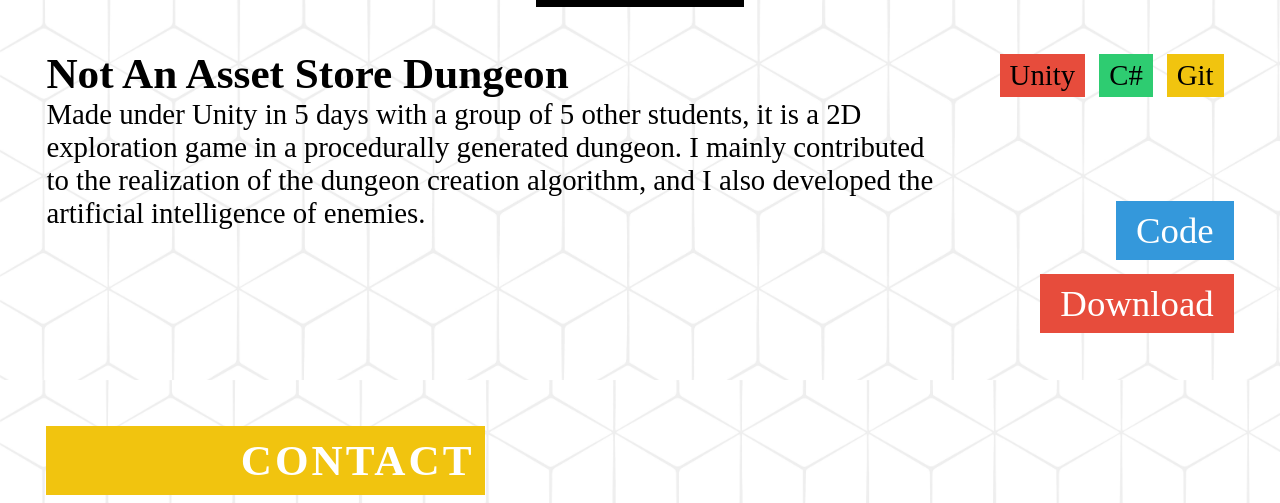
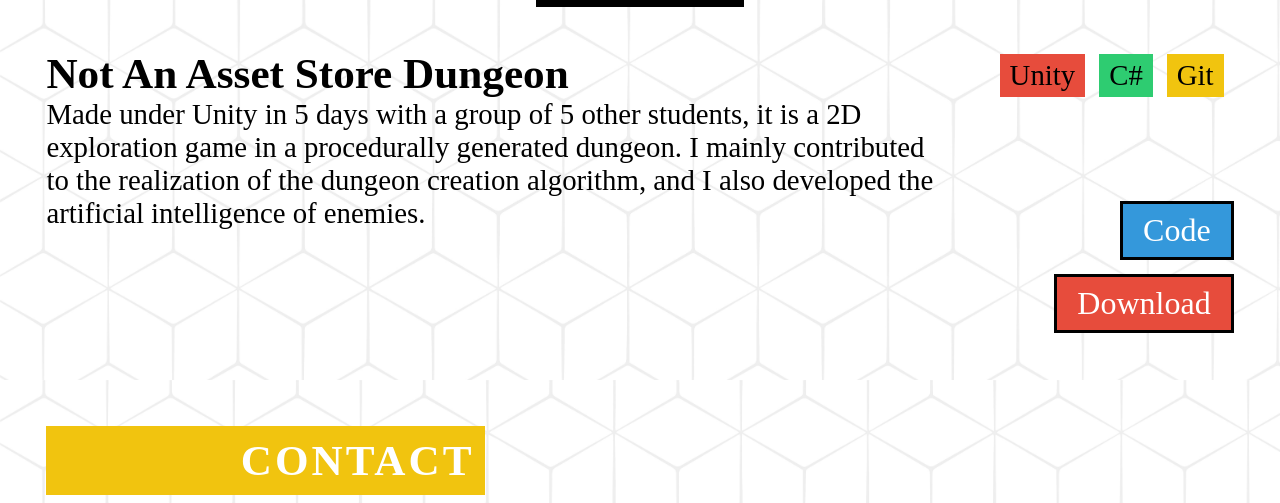
Before and after one commit to tomperr/portfolio, a PHP site: page / in a window 1280 px wide. Shown: the part 3979-4482 px from the top of the page. Run offline with PHP 8.4, Linux system fonts and the light colour scheme; some web fonts are replaced.

Commit message:
buttons hover animation

```diff
--- a/css/general.css
+++ b/css/general.css
@@ -244,12 +244,18 @@ span.highlight {
 
 a.btn {
 	display: inline-block;
-	font-size: 2.3em;
+	font-size: 2em;
 	padding: 8px 20px;
+	transition: all 0.2s ease;
 }
 
 a.btn.btn-primary {
 	background-color: #3498db;
+	color: white;
+}
+
+a.btn.btn-primary:hover {
+	background-color: #2975a8;
 	color: white;
 }
 
@@ -262,6 +268,16 @@ a.btn.btn-danger {
 	background-color: #e74c3c;;
 	color: white;
 }
+
+a.btn.btn-danger:hover {
+	background-color: #b0392c;;
+	color: white;
+}
+
+a.btn.btn-border {
+	border: 3px solid black;
+}
+
 
 p > a {
 	color: #3498db;
--- a/projects.php
+++ b/projects.php
@@ -118,33 +118,33 @@
 						<div id="projects-buttons" class="flex-col flex-end">
 							<div data-p_id="1" class="project-buttons animate fade-in" align="right">
 								<div>
-									<a href="https://github.com/Yoshinker/velore" class="btn btn-primary" target="_blank">Code</a>
+									<a href="https://github.com/Yoshinker/velore" class="btn btn-primary btn-border" target="_blank">Code</a>
 								</div>
 							</div>
 							<div data-p_id="2" class="project-buttons animate fade-in" align="right">
 								<div>
-									<a href="https://github.com/Yoshinker/SuperFireMegaLazer" class="btn btn-primary" target="_blank">Code</a>
+									<a href="https://github.com/Yoshinker/SuperFireMegaLazer" class="btn btn-primary btn-border" target="_blank">Code</a>
 								</div>
 								<div class="mt-1">
-									<a href="https://github.com/Yoshinker/SuperFireMegaLazer/releases/tag/final" class="btn btn-danger" target="_blank">Download</a>
+									<a href="https://github.com/Yoshinker/SuperFireMegaLazer/releases/tag/final" class="btn btn-danger btn-border" target="_blank">Download</a>
 								</div>
 							</div>
 							<div data-p_id="3" class="project-buttons animate active" align="right">
 								<div>
-									<a href="https://github.com/Yoshinker/not_an_asset_store_dungeon" class="btn btn-primary" target="_blank">Code</a>
+									<a href="https://github.com/Yoshinker/not_an_asset_store_dungeon" class="btn btn-primary btn-border" target="_blank">Code</a>
 								</div>
 								<div class="mt-1">
-									<a href="https://github.com/Yoshinker/not_an_asset_store_dungeon/releases/tag/final" class="btn btn-danger" target="_blank">Download</a>
+									<a href="https://github.com/Yoshinker/not_an_asset_store_dungeon/releases/tag/final" class="btn btn-danger btn-border" target="_blank">Download</a>
 								</div>
 							</div>
 							<div data-p_id="4" class="project-buttons animate fade-in" align="right">
 								<div>
-									<a href="https://github.com/Yoshinker/blog" class="btn btn-primary" target="_blank">Code</a>
+									<a href="https://github.com/Yoshinker/blog" class="btn btn-primary btn-border" target="_blank">Code</a>
 								</div>
 							</div>
 							<div data-p_id="5" class="project-buttons animate fade-in" align="right">
 								<div>
-									<a href="https://github.com/Yoshinker/kroon" class="btn btn-primary" target="_blank">Code</a>
+									<a href="https://github.com/Yoshinker/kroon" class="btn btn-primary btn-border" target="_blank">Code</a>
 								</div>
 							</div>
 						</div>
```
